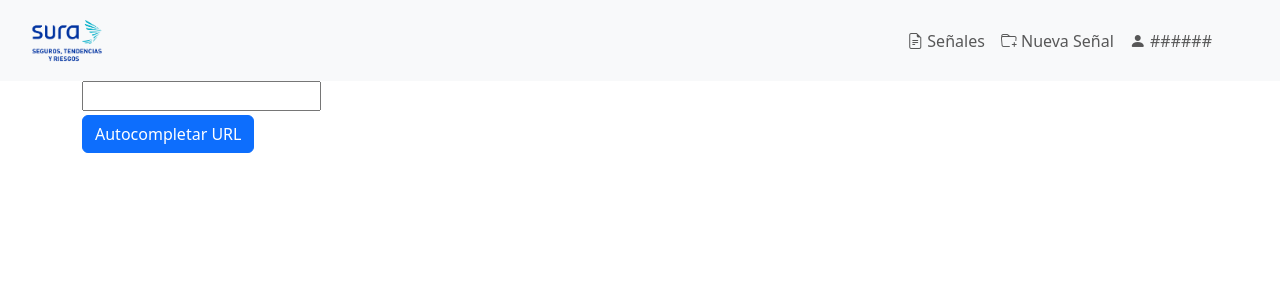
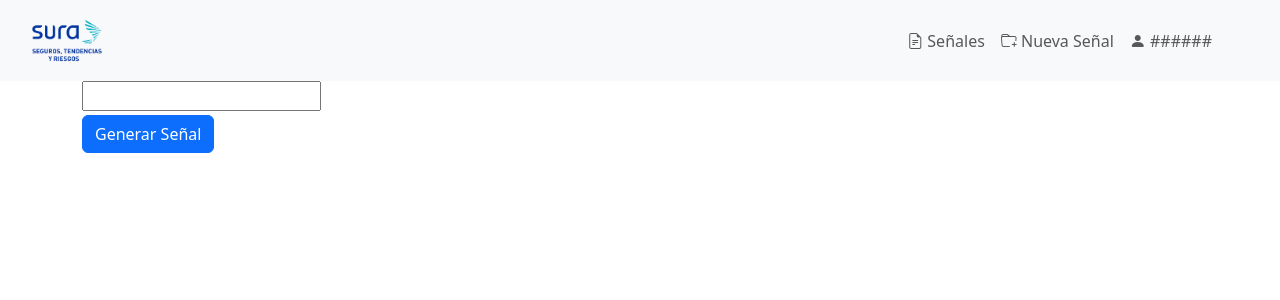
Before and after one commit to alejolondo/NodoBackend, an Angular app: page /home in a window 1280 px wide. Shown: the top 300 px of the page. Built offline with nearby package versions, Linux system fonts and the light colour scheme.

Commit message:
Actualizamos proyecto

```diff
--- a/src/app/home/pages/home/home.component.html
+++ b/src/app/home/pages/home/home.component.html
@@ -3,5 +3,5 @@
   <form>
       <input class="form-input" type="text" [(ngModel)]="query" name="url" placeholder="URL">
   </form>
-  <button class="btn btn-primary mt-1" (click)="autocompletarURL()">Autocompletar URL</button>
+  <button class="btn btn-primary mt-1" (click)="autocompletarURL()">Generar Señal</button>
 </div>
--- a/src/app/señales/pages/todas/todas.component.html
+++ b/src/app/señales/pages/todas/todas.component.html
@@ -2,6 +2,7 @@
 <h1>Señales </h1>
 <div class="container d-flex ms-5">
   <h1></h1>
+  <input type="select" >
   <div *ngFor="let signal of signals" class="card" style="width: 18rem;">
     <img src= "{{signal.urlToImage}}" class="card-img-top" alt="...">
     <div class="card-body">
```
